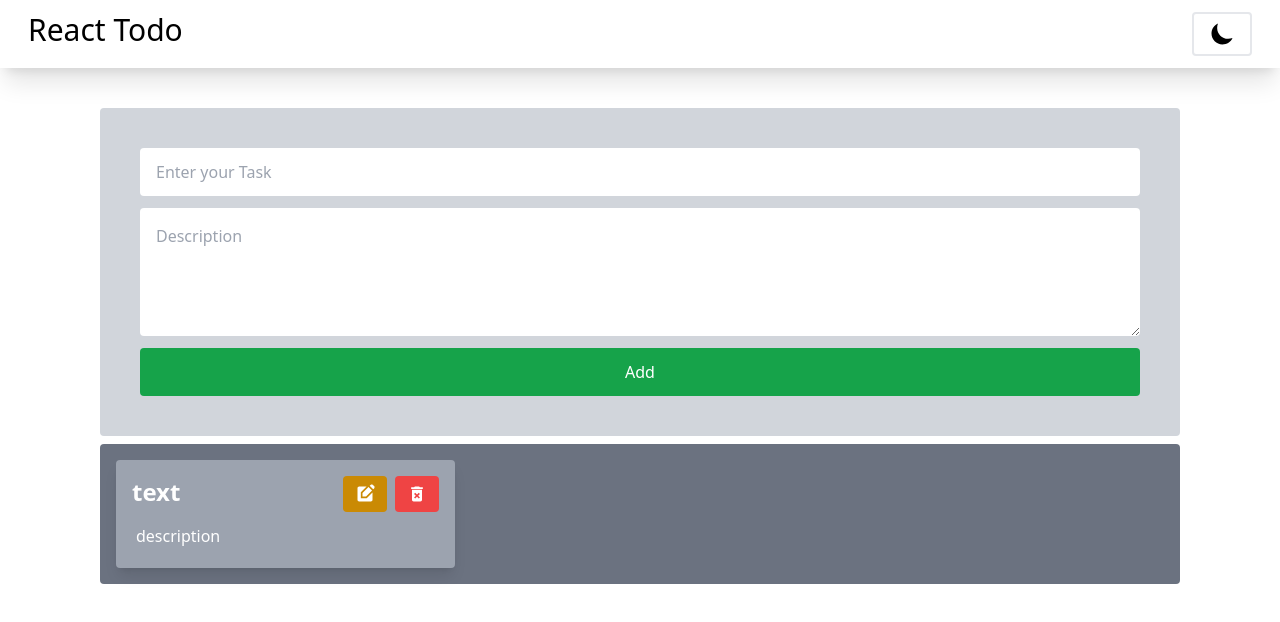
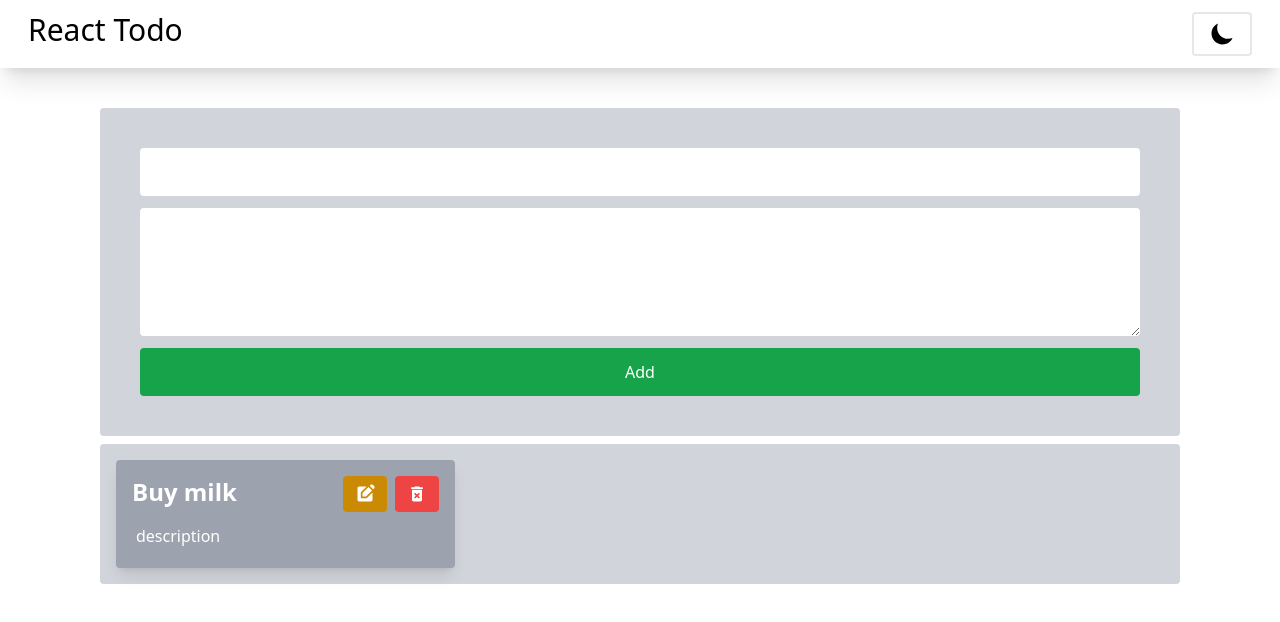
Before and after one commit to PANKAjBamniya/React-todo, a React (Vite) app: page / in a window 1280 px wide. Shown: the top 622 px of the page. Built offline with nearby package versions, Linux system fonts and the light colour scheme.

Commit message:
changess

```diff
--- a/src/App.jsx
+++ b/src/App.jsx
@@ -8,7 +8,7 @@ const App = () => {
   const [darkMode, setDarkMode] = useState(false)
   const handletheme = () => {
     setDarkMode(!darkMode)
-}
+  }
 
   return (
 
--- /dev/null
+++ b/src/components/ListCard.jsx
@@ -0,0 +1,45 @@
+import React, { useContext } from 'react'
+import { MdEditSquare } from "react-icons/md";
+import { MdDeleteForever } from "react-icons/md";
+import TodoContext from '../context/TodoContext';
+
+
+const ListCard = ({todo}) => {
+
+  const { dispatch } = useContext(TodoContext);
+
+  const handleDelete = () => {
+    dispatch({
+      type : 'DELETE_TODO',
+      payload : todo.id
+    })
+  }
+
+  return (
+    <li
+      className="relative flex flex-col items-start justify-between overflow-hidden bg-gray-400 dark:bg-gray-900 py-4 text-white rounded px-4 shadow-lg hover:shadow-xl transition-shadow duration-200"
+    >
+      <div className="min-w-full flex flex-col space-y-3">
+        <h1 className="text-xl md:text-2xl font-sans font-semibold">{todo.text}</h1>
+        <p className="text-sm md:text-base text-white p-1 rounded">
+          {todo.description}
+        </p>
+      </div>
+      <div className="flex gap-2 absolute top-4 right-4">
+        <button
+          className="bg-yellow-600 text-white rounded py-2 px-3 hover:bg-yellow-500"
+        >
+          <MdEditSquare className="text-xl" />
+        </button>
+        <button
+        onClick={handleDelete}
+          className="bg-red-500 text-white rounded py-2 px-3 hover:bg-red-400"
+        >
+          <MdDeleteForever className="text-xl" />
+        </button>
+      </div>
+    </li>
+  )
+}
+
+export default ListCard
--- a/src/components/ListItems.jsx
+++ b/src/components/ListItems.jsx
@@ -1,35 +1,18 @@
 import React, { useContext } from 'react'
-// import TodoContext from '../context/TodoContext'
-import { MdEditSquare } from "react-icons/md";
-import { MdDeleteForever } from "react-icons/md";
+import ListCard from './ListCard';
+import TodoContext from '../context/TodoContext';
 
 const ListItems = () => {
 
+  const {todos} = useContext(TodoContext)
+
   return (
-    <ul className="w-[90%] bg-gray-500 rounded gap-4 grid grid-cols-1 sm:grid-cols-2 md:grid-cols-3 p-4">
-    <li
-      className="relative flex flex-col items-start justify-between overflow-hidden bg-gray-400 dark:bg-gray-800 py-4 text-white rounded px-4 shadow-lg hover:shadow-xl transition-shadow duration-200"
-    >
-      <div className="min-w-full flex flex-col space-y-3">
-        <h1 className="text-xl md:text-2xl font-sans font-semibold">text</h1>
-        <p className="text-sm md:text-base text-white p-1 rounded">
-          description
-        </p>
-      </div>
-      <div className="flex gap-2 absolute top-4 right-4">
-        <button
-          className="bg-yellow-600 text-white rounded py-2 px-3 hover:bg-yellow-500"
-        >
-          <MdEditSquare className="text-xl" />
-        </button>
-        <button
-          className="bg-red-500 text-white rounded py-2 px-3 hover:bg-red-400"
-        >
-          <MdDeleteForever className="text-xl" />
-        </button>
-      </div>
-    </li>
-</ul>
+    <ul className="w-[90%] bg-gray-300 dark:bg-gray-800 rounded gap-4 grid grid-cols-1 sm:grid-cols-2 md:grid-cols-3 p-4">
+      {
+        todos.map((todo) => <ListCard key={todo.id} todo={todo}/>)
+      }
+
+    </ul>
 
   )
 }
--- a/src/components/Todo.jsx
+++ b/src/components/Todo.jsx
@@ -1,8 +1,33 @@
-import React, { useContext, useEffect, useState } from 'react';
+import { useContext, useState } from 'react';
 import ListItems from './ListItems';
-// import TodoContext from '../context/TodoContext';
+import TodoContext from '../context/TodoContext';
+
+
 
 const Todo = () => {
+
+const [text, setText] = useState(" ")
+const [description, setDescription] = useState(" ")
+
+const {dispatch} = useContext(TodoContext);
+
+const handleSubmit = ((e) => {
+  e.preventDefault();
+  const newTodo = {
+    id : crypto.randomUUID(),
+    text: text,
+    description: description
+  }
+
+  dispatch( {
+    type: 'ADD_TODO',
+    payload: newTodo
+  })
+
+
+  setText(" ")
+  setDescription(" ")
+})
 
 
   return (
@@ -12,14 +37,23 @@ const Todo = () => {
       >
         <span className='flex gap-3 flex-col'>
           <input
+          value={text}
+          onChange={ (e) => {
+            setText(e.target.value)
+          }}
             type="text"
             placeholder='Enter your Task'
             className='py-3 rounded px-4 w-[100%]'
             required
           />
           <textarea
+          value={description}
+          onChange={ (e) => {
+            setDescription(e.target.value)
+          }}
           className='outline-none rounded p-4' placeholder='Description' rows="4"></textarea>
           <button
+          onClick={handleSubmit}
             type="submit"
             className='bg-green-600 text-white py-3 px-8 rounded'
           >
--- a/src/context/TodoContext.jsx
+++ b/src/context/TodoContext.jsx
@@ -1,12 +1,19 @@
-import { createContext } from "react";
+import { createContext, useReducer } from "react";
+import TodoReducer from "./TodoReducer";
 
 const TodoContext = createContext()
 
 export const TodoProvider = ({children}) => {
 
+    const initialState = {
+        todos: [{id: 1, text: 'Buy milk', description: "description"}],
+        edit: {todos : {} ,isEdit: false}
+    }
+
+    const [state , dispatch] = useReducer(TodoReducer , initialState)
 
     return(
-        <TodoContext.Provider value={{ msg : "hello" }}>
+        <TodoContext.Provider value={{ ...state , dispatch}}>
             {children}
         </TodoContext.Provider>
     );
--- a/src/context/TodoReducer.jsx
+++ b/src/context/TodoReducer.jsx
@@ -1,4 +1,22 @@
 
-const TodoReducer = (state , action) => {};
+const TodoReducer = (state , action) => {
+    switch (action.type) {
+
+        case 'ADD_TODO':
+            return{
+                ...state,
+                todos: [...state.todos , action.payload]
+            }
+
+        case 'DELETE_TODO':
+            return {
+                ...state,
+                todos: state.todos.filter(todo => todo.id !== action.payload)
+            }
+
+        default :
+        return state;
+    }
+};
 
 export default TodoReducer;
```
